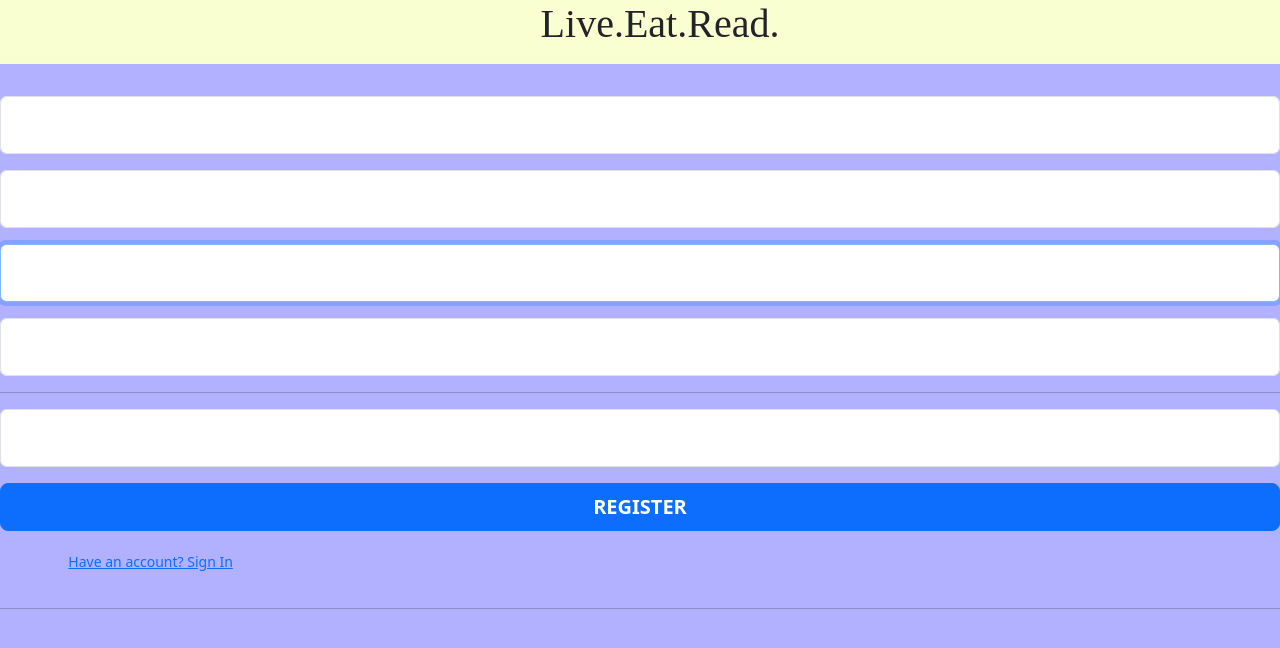
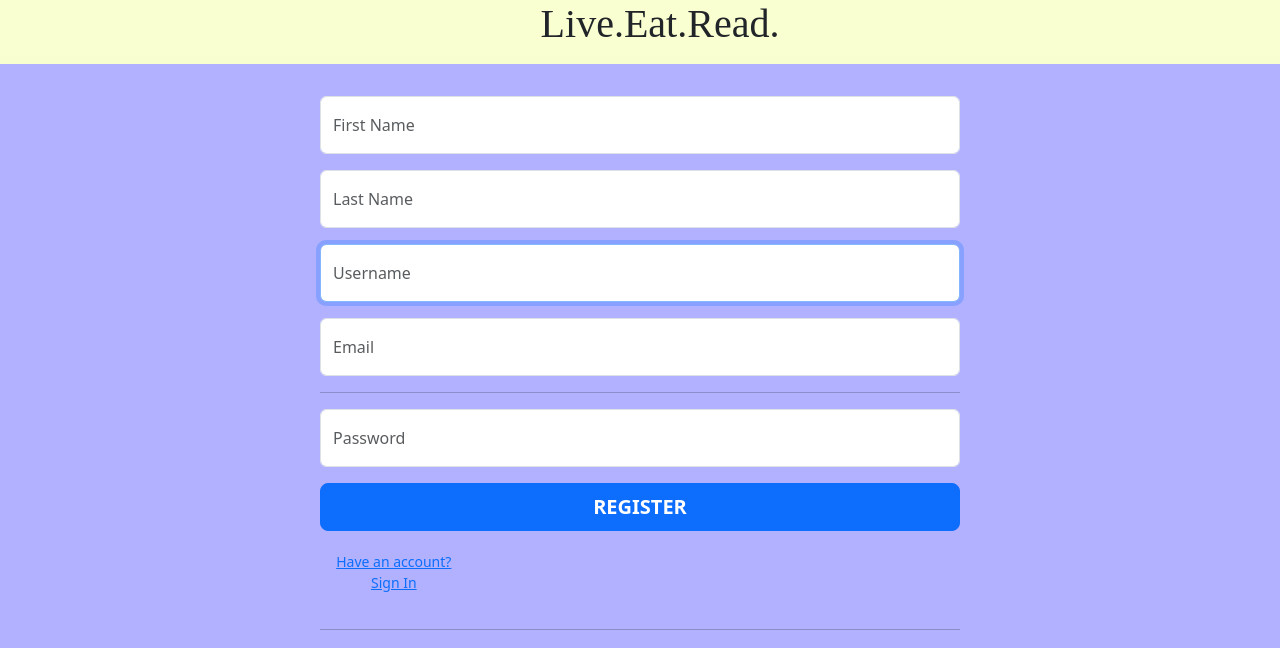
Before and after one commit to jschilcher/Live.Eat.Read.io, a React (Create React App) app: page /register in a window 1280 px wide. Shown: the top 648 px of the page. Built offline with nearby package versions, Linux system fonts and the light colour scheme.

Commit message:
create post fix

```diff
--- a/src/components/CreatePost/createPost.jsx
+++ b/src/components/CreatePost/createPost.jsx
@@ -7,6 +7,7 @@ const CreatePost = () => {
     const [username, setUsername] = useState("");
     const [text, setText] = useState("");
     const [rating, setRating] = useState("");
+    const [image, setImage] = useState("");
     const history = useHistory("/timeline");
 
     useEffect(() => {
@@ -20,6 +21,7 @@ const CreatePost = () => {
           let post = {
             username: username,
             text: text,
+            image: image,
             rating: rating,
           };
 
@@ -52,8 +54,10 @@ const CreatePost = () => {
                 <h3>Create Post</h3>
 
                     <input type="text" id="username" name="username" placeholder="Username" className="form-control" onChange={({target}) => setUsername(target.value)}/>
+                    <textarea className="form-control animated" cols="50" id="new-review" name="text" placeholder="Tell us about your book here!" rows="5" onChange={({target}) => setText(target.value)}></textarea>
+                    <input type="text" id="image" name="image" placeholder="Image" className="form-control" onChange={({target}) => setImage(target.value)}/>
                     <input type="text" id="rating" name="rating" placeholder="Rating" className="form-control" onChange={({target}) => setRating(target.value)}/>
-                    <textarea className="form-control animated" cols="50" id="new-review" name="text" placeholder="Tell us about your book here!" rows="5"></textarea>
+
 
                     <div >
 
--- /dev/null
+++ b/src/components/Register/register.css
@@ -0,0 +1,4 @@
+.reg-container {
+    margin: auto;
+    width: 50%;
+}
--- a/src/components/Register/register.jsx
+++ b/src/components/Register/register.jsx
@@ -1,6 +1,7 @@
 import React, { useState, useEffect } from "react";
 import { useHistory } from "react-router-dom";
 import axios from "axios";
+import "./register.css"
 
 const Register = (props) => {
     const [firstname, setFirstName] = useState("");
@@ -46,8 +47,12 @@ const Register = (props) => {
     };
 
     return (
+      <div className="reg-container">
         <form onSubmit={handleSubmit}>
         <div class="form-floating mb-3">
+        <label className="form-control-label text-muted">
+                    First Name
+                    </label>{" "}
           <input
             type="text"
             class="form-control"
@@ -60,6 +65,9 @@ const Register = (props) => {
         </div>
 
         <div class="form-floating mb-3">
+        <label className="form-control-label text-muted">
+                    Last Name
+                    </label>{" "}
           <input
             type="text"
             class="form-control"
@@ -72,6 +80,9 @@ const Register = (props) => {
         </div>
 
         <div class="form-floating mb-3">
+        <label className="form-control-label text-muted">
+                    Username
+                    </label>{" "}
           <input
             type="text"
             class="form-control"
@@ -84,6 +95,9 @@ const Register = (props) => {
         </div>
 
         <div class="form-floating mb-3">
+        <label className="form-control-label text-muted">
+                    Email
+                    </label>{" "}
           <input
             type="email"
             class="form-control"
@@ -96,6 +110,9 @@ const Register = (props) => {
         <hr />
 
         <div class="form-floating mb-3">
+        <label className="form-control-label text-muted">
+                    Password
+                    </label>{" "}
           <input
             type="password"
             class="form-control"
@@ -121,6 +138,7 @@ const Register = (props) => {
         <hr class="my-4" />
 
       </form>
+      </div>
     );
 }
 
```
